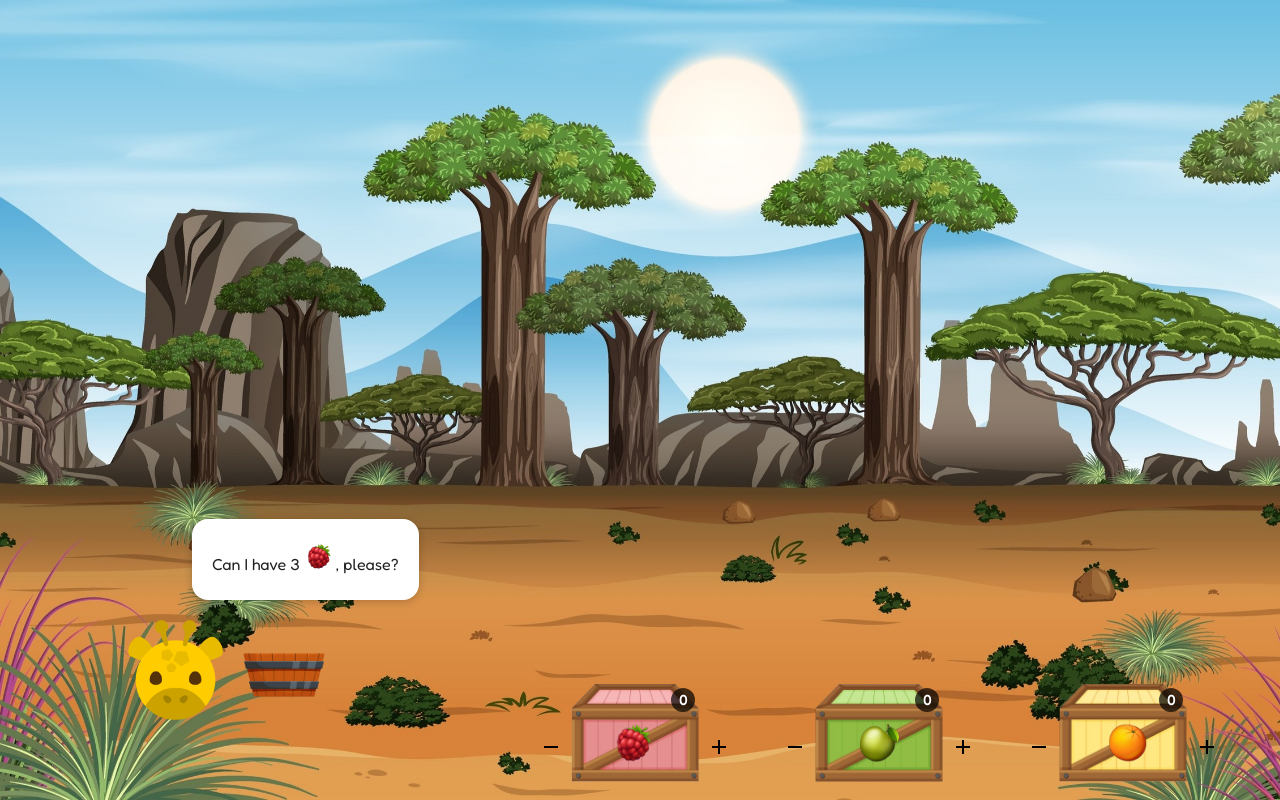
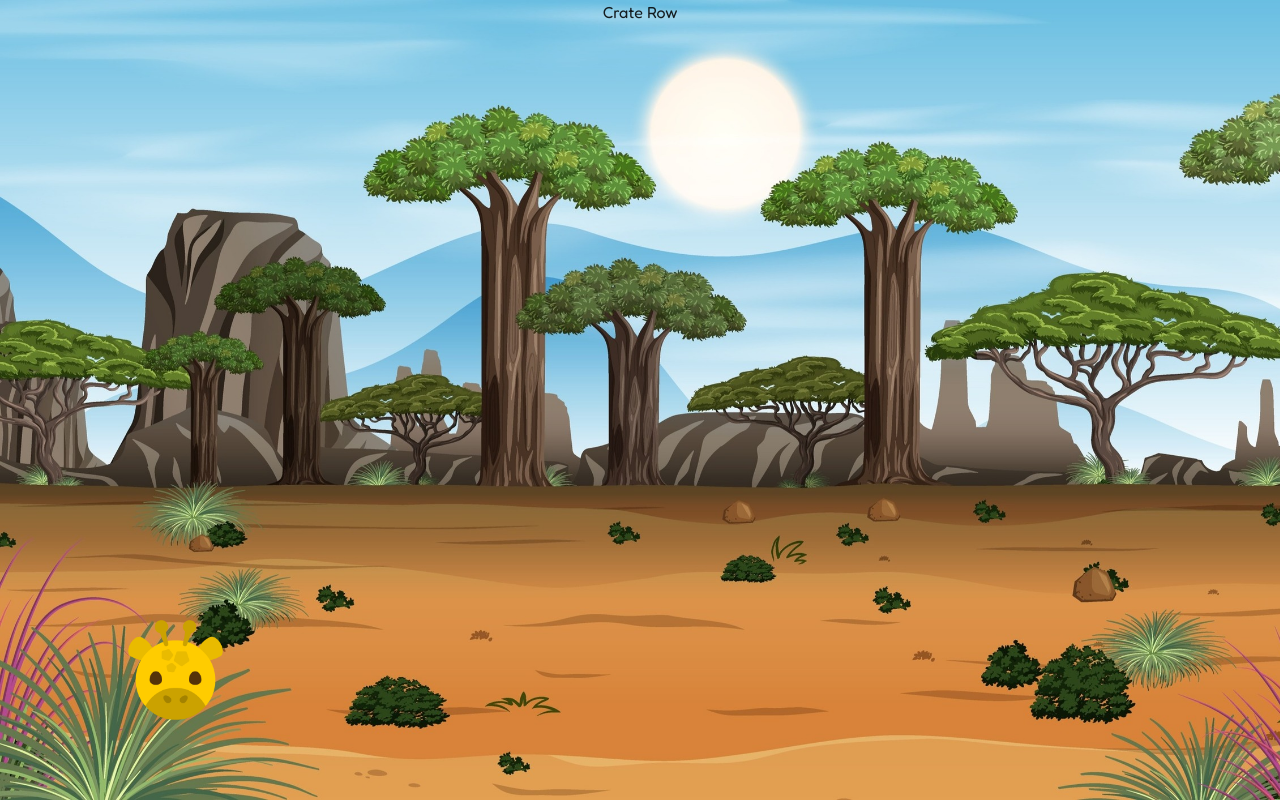
Before and after one commit to KhutsoJM/kia-gamification, a React (Vite) app in the folder frontend/: page /number-safari in a window 1280 px wide. Built offline with nearby package versions, Linux system fonts and the light colour scheme.

Commit message:
partly done with number safari refactor

```diff
--- a/frontend/src/games/EmotionMatcher/EmotionMatcher.jsx
+++ b/frontend/src/games/EmotionMatcher/EmotionMatcher.jsx
@@ -21,12 +21,12 @@ const pairsData = [
   { id: 'happy', emoji: '😊', scenario: 'Your friend gave you a gift' },
   { id: 'angry', emoji: '😡', scenario: 'Someone took your toy' },
   { id: 'sad', emoji: '😢', scenario: 'You lost your pet' },
-  // { id: 'scared', emoji: '😱', scenario: 'You heard a loud noise at night' },
-  // { id: 'sick', emoji: '😷', scenario: 'You get cold and start sneezing at school' },
-  // { id: 'confused', emoji: '🤔', scenario: 'The instructions for a game make no sense to you.' },
-  // { id: 'disappointed', emoji: '😞', scenario: "You studied hard for a test but didn't get the grade you hoped for." },
-  // { id: 'relieved', emoji: '😌', scenario: 'You thought you lost your phone, but then you found it in your backpack.' },
-  // { id: 'surprised', emoji: '😲', scenario: 'You get an unexpected gift from a friend' },
+  { id: 'scared', emoji: '😱', scenario: 'You heard a loud noise at night' },
+  { id: 'sick', emoji: '😷', scenario: 'You get cold and start sneezing at school' },
+  { id: 'confused', emoji: '🤔', scenario: 'The instructions for a game make no sense to you.' },
+  { id: 'disappointed', emoji: '😞', scenario: "You studied hard for a test but didn't get the grade you hoped for." },
+  { id: 'relieved', emoji: '😌', scenario: 'You thought you lost your phone, but then you found it in your backpack.' },
+  { id: 'surprised', emoji: '😲', scenario: 'You get an unexpected gift from a friend' },
 ]
 
 
--- a/frontend/src/games/NumberSafari/NumberSafari.jsx
+++ b/frontend/src/games/NumberSafari/NumberSafari.jsx
@@ -1,5 +1,5 @@
-import { AnimatePresence, motion } from 'framer-motion';
-import { DndContext, closestCenter, PointerSensor, useSensors, useSensor } from '@dnd-kit/core';
+import { AnimatePresence, motion } from 'framer-motion'
+import { DndContext, closestCenter, PointerSensor, useSensors, useSensor } from '@dnd-kit/core'
 
 import { useState } from 'react'
 
@@ -12,6 +12,8 @@ import { Box } from '@mui/material'
 import SafariScene from './components/SafariScene'
 import Crate from './components/Crates'
 import Fruit from './components/Fruit'
+import AnimalRequest from './components/AnimalRequest'
+import CrateRow from './components/CrateRow'
 
 
 // ASSETS
@@ -36,10 +38,10 @@ import raspberry from '../../assets/numberSafari/fruits/normal/raspberry.png'
 import watermelon from '../../assets/numberSafari/fruits/normal/watermelon.png'
 
 // crates
-import crateBlue from '../../assets/numberSafari/crates/crate-blue.png';
-import crateYellow from '../../assets/numberSafari/crates/crate-yellow.png';
-import cratePink from '../../assets/numberSafari/crates/crate-pink.png';
-import crateGreen from '../../assets/numberSafari/crates/crate-green.png';
+import crateBlue from '../../assets/numberSafari/crates/crate-blue.png'
+import crateYellow from '../../assets/numberSafari/crates/crate-yellow.png'
+import cratePink from '../../assets/numberSafari/crates/crate-pink.png'
+import crateGreen from '../../assets/numberSafari/crates/crate-green.png'
 import { spring } from 'framer-motion'
 
 
@@ -82,33 +84,32 @@ const crates = [{
 
 
 const NumberSafari = () => {
-  const [counts, setCounts] = useState({ raspberry: 3, apple: 2, orange: 1 });
-  const [collected, setCollected] = useState({ raspberry: 0, apple: 0, orange: 0 });
+  const [currentRequestIndex, setCurrentRequestIndex] = useState(0);
+  const currentRequest = requests[currentRequestIndex];
 
-  const sensors = useSensors(
-    useSensor(PointerSensor, { activationConstraint: { distance: 5 } })
-  );
 
-  const handleDragEnd = (e) => {
-    const { active, over } = e;
-
-    if (over && over.id === active.data.current.fruit) {
-      // successful drop
-      setCounts(c => ({ ...c, [active.data.current.fruit]: c[active.data.current.fruit] - 1 }))
-      setCollected(c => ({ ...c, [active.data.current.fruit]: c[active.data.current.fruit] + 1 }))
+  const handleCorrectDrop = () => {
+    if (currentRequestIndex < requests.length - 1) {
+      setCurrentRequestIndex(index => index + 1)
+    } else {
+      console.log("Game Over!");
     }
-    // else: automatically resets position
   }
 
+
   return (
-    <DndContext
-      sensors={sensors}
-      collisionDetection={closestCenter}
-      onDragEnd={handleDragEnd}
-    >
-      <div>
-        <SafariScene>
-          <Box sx={{
+    <div>
+      <SafariScene>
+        <AnimalRequest
+          animaltype={currentRequest.animalType}
+          fruitImg={currentRequest.fruitImg}
+          fruitType={currentRequest.fruitType}
+          animalSrc={currentRequest.animalImg}
+          amount={currentRequest.amount}
+          onCorrectDrop={handleCorrectDrop}
+        />
+        <CrateRow targetFruitType={currentRequest.fruitType} />
+        {/* <Box sx={{
             position: "relative",
             width: "100vw",
             height: "100vh",
@@ -142,10 +143,9 @@ const NumberSafari = () => {
                 </motion.div>
               ))}
             </Box>
-          </Box>
-        </SafariScene>
-      </div>
-    </DndContext>
+          </Box> */}
+      </SafariScene>
+    </div>
   )
 }
 
--- a/frontend/src/games/NumberSafari/components/AnimalRequest.jsx
+++ b/frontend/src/games/NumberSafari/components/AnimalRequest.jsx
@@ -1,7 +1,53 @@
+import { motion } from 'framer-motion'
+import Basket from './Basket'
+import { Box, Typography } from '@mui/material'
 
-const AnimalRequest = () => {
+const AnimalRequest = ({ animalType, animalSrc, fruitType, fruitSrc, amount, onCorrectDrop }) => {
     return (
-        <div>Animal Request</div>
+        <>
+            {/* Animated Animal + Basket */}
+            <motion.div
+                initial={{ x: -200, opacity: 0 }}
+                animate={{ x: 0, opacity: 1 }}
+                transition={{ delay: 2.5, duration: 1, type: 'spring', bounce: 0.4 }}
+                style={{
+                    position: 'absolute',
+                    bottom: '10%',
+                    left: '10%',
+                    display: 'flex',
+                    alignItems: 'flex-end',
+                    gap: '16px',
+                }}
+            >
+                <img src={animalSrc} alt={animalType} style={{ height: '100px' }} />
+                <Basket acceptType={fruitType} onDrop={onCorrectDrop} />
+            </motion.div>
+
+            {/* Animated Speech Bubble */}
+            <motion.div
+                initial={{ scale: 0, rotate: -20 }}
+                animate={{ scale: 1, rotate: 0 }}
+                transition={{ delay: 6.4, duration: 0.5 }}
+                style={{
+                    position: 'absolute',
+                    bottom: '25%',
+                    left: '15%',
+                    background: 'white',
+                    borderRadius: '16px',
+                    padding: '8px 20px',
+                    boxShadow: '0 2px 8px rgba(0, 0, 0, 0.2)',
+                    zIndex: 10,
+                }}
+            >
+                <p>
+                    Can I have {amount}
+                    <img src={fruitSrc} alt={fruitType} style={{
+                        width: '32px',
+                        verticalAlign: 'middle'
+                    }} />, please?
+                </p>
+            </motion.div>
+        </>
     )
 }
 
--- a/frontend/src/games/NumberSafari/components/CrateRow.jsx
+++ b/frontend/src/games/NumberSafari/components/CrateRow.jsx
@@ -0,0 +1,8 @@
+
+const CrateRow = ({ targetFruitType }) => {
+    return (
+        <div>Crate Row</div>
+    )
+}
+
+export default CrateRow;
--- a/frontend/src/games/NumberSafari/components/SafariScene.jsx
+++ b/frontend/src/games/NumberSafari/components/SafariScene.jsx
@@ -48,7 +48,6 @@ const SafariScene = ({ children }) => {
                 initial={{ x: 0 }}
                 animate={{ x: '-100%' }}
                 transition={{ delay: 1.5, duration: 1 }}
-            // style={{ position: 'absolute', bottom: 0, left: 0, zIndex: 5 }}
             />
             <motion.img
                 src={shrub}
@@ -67,11 +66,10 @@ const SafariScene = ({ children }) => {
                 initial={{ x: 0 }}
                 animate={{ x: '100%' }}
                 transition={{ delay: 1.3, duration: 1 }}
-            // style={{ position: 'absolute', bottom: 0, left: 0, zIndex: 5 }}
             />
 
             {/* First animal */}
-            <motion.div
+            {/* <motion.div
                 initial={{ x: -200, opacity: 0 }}
                 animate={{ x: 0, opacity: 1 }}
                 transition={{ delay: 2.5, duration: 1, type: 'spring', bounce: 0.4 }}
@@ -79,10 +77,10 @@ const SafariScene = ({ children }) => {
             >
                 <img src={giraffe} style={{ height: '100px', }} />
                 <img src={basket} style={{ height: '90px', }} />
-            </motion.div>
+            </motion.div> */}
 
             {/* Speech bubble */}
-            <motion.div
+                {/* <motion.div
                     initial={{ scale: 0, rotate: -20 }}
                     animate={{ scale: 1, rotate: 0 }}
                     transition={{ delay: 6.4, duration: 0.5 }}
@@ -100,7 +98,7 @@ const SafariScene = ({ children }) => {
                     <p>
                         Can I have 3 <img src={raspberry} alt='Raspberry' style={{ width: '32px' }} />, please?
                     </p>
-            </motion.div>
+                </motion.div> */}
             {children}
         </Box>
     )
--- a/package.json
+++ b/package.json
@@ -26,7 +26,6 @@
     "mongodb": "^6.16.0",
     "mongoose": "^8.14.1",
     "nodemon": "^3.1.10",
-    "react-dnd": "^16.0.1",
     "react-dnd-html5-backend": "^16.0.1",
     "react-dom": "^19.1.0"
   }
```
Also changed, not shown: 1 other file (tests, documents, lock files or other folders). Lines whose indentation alone changed are shown as unchanged.
